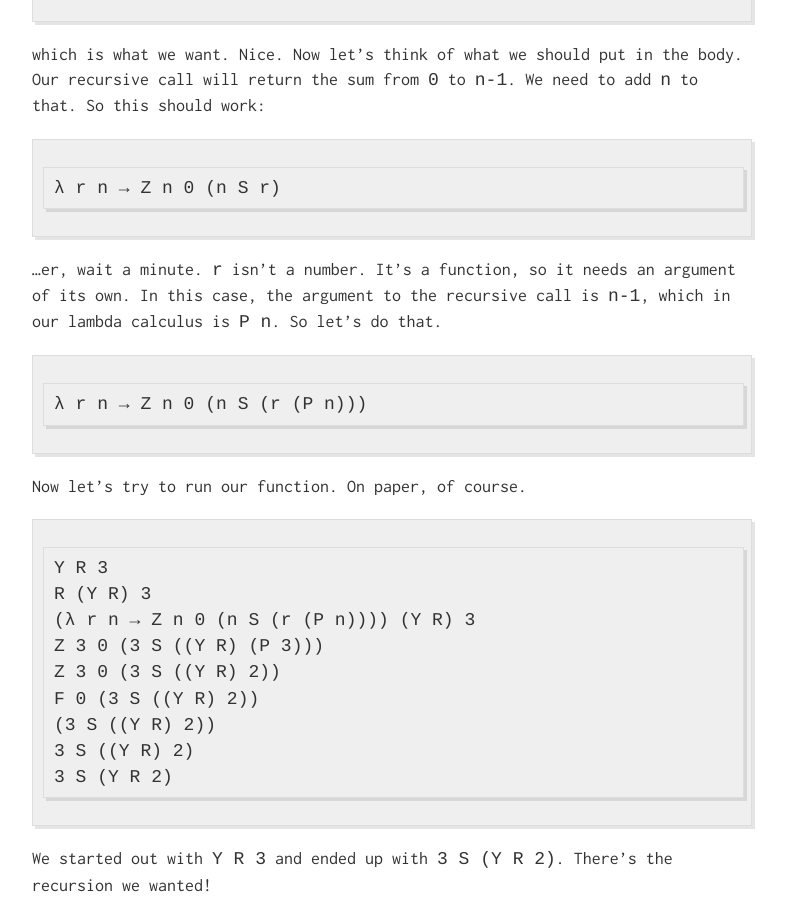
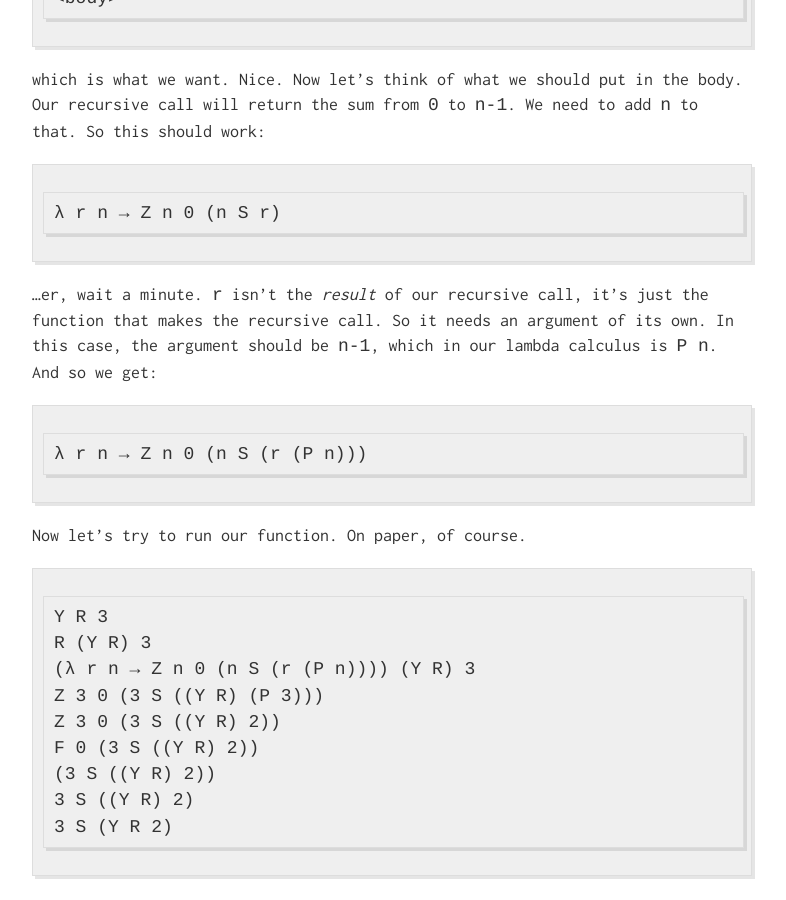
Before and after one commit to ajnirp/ajnirp.github.io, a Jekyll site: the page built from _posts/2015-7-21-Notes-Lambda-Calculus.md, in a window 1280 px wide and 900 px high, scrolled down 11839 px. Shown: the whole window, without its empty margins (248-1034 px from the left). Built offline with Jekyll 4.4.1, drawn with Linux system fonts in a browser that asks for light colours; Markdown is read by kramdown in place of the engine named in the settings; some of the changed text lies outside the part shown.

Commit message:
restate/use better phrasing

```diff
--- a/_posts/2015-7-21-Notes-Lambda-Calculus.md
+++ b/_posts/2015-7-21-Notes-Lambda-Calculus.md
@@ -283,7 +283,7 @@ which is what we want. Nice. Now let's think of what we should put in the body.
 
     λ r n → Z n 0 (n S r)
 
-...er, wait a minute. `r` isn't a number. It's a function, so it needs an argument of its own. In this case, the argument to the recursive call is `n-1`, which in our lambda calculus is `P n`. So let's do that.
+...er, wait a minute. `r` isn't the *result* of our recursive call, it's just the function that makes the recursive call. So it needs an argument of its own. In this case, the argument should be `n-1`, which in our lambda calculus is `P n`. And so we get:
 
     λ r n → Z n 0 (n S (r (P n)))
 
```
Also changed, not shown: other parts of _posts/2015-7-21-Notes-Lambda-Calculus.md (+1 -1 lines).
